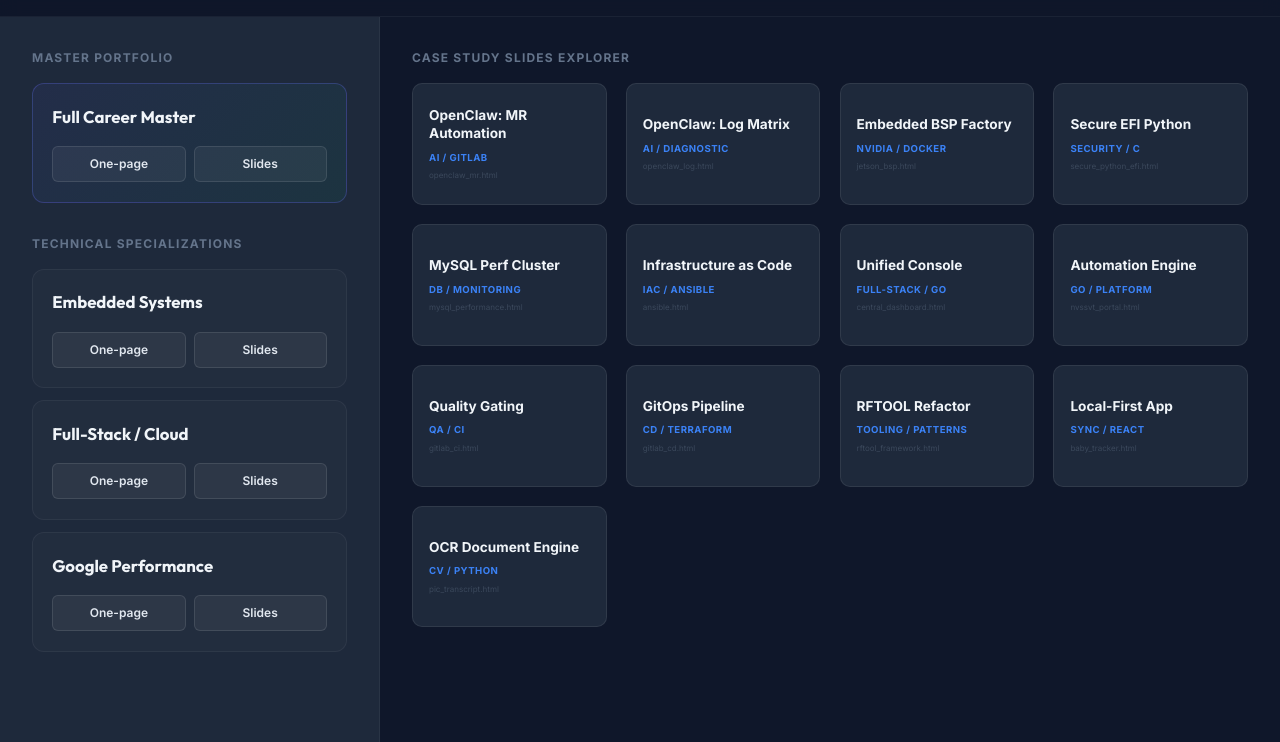
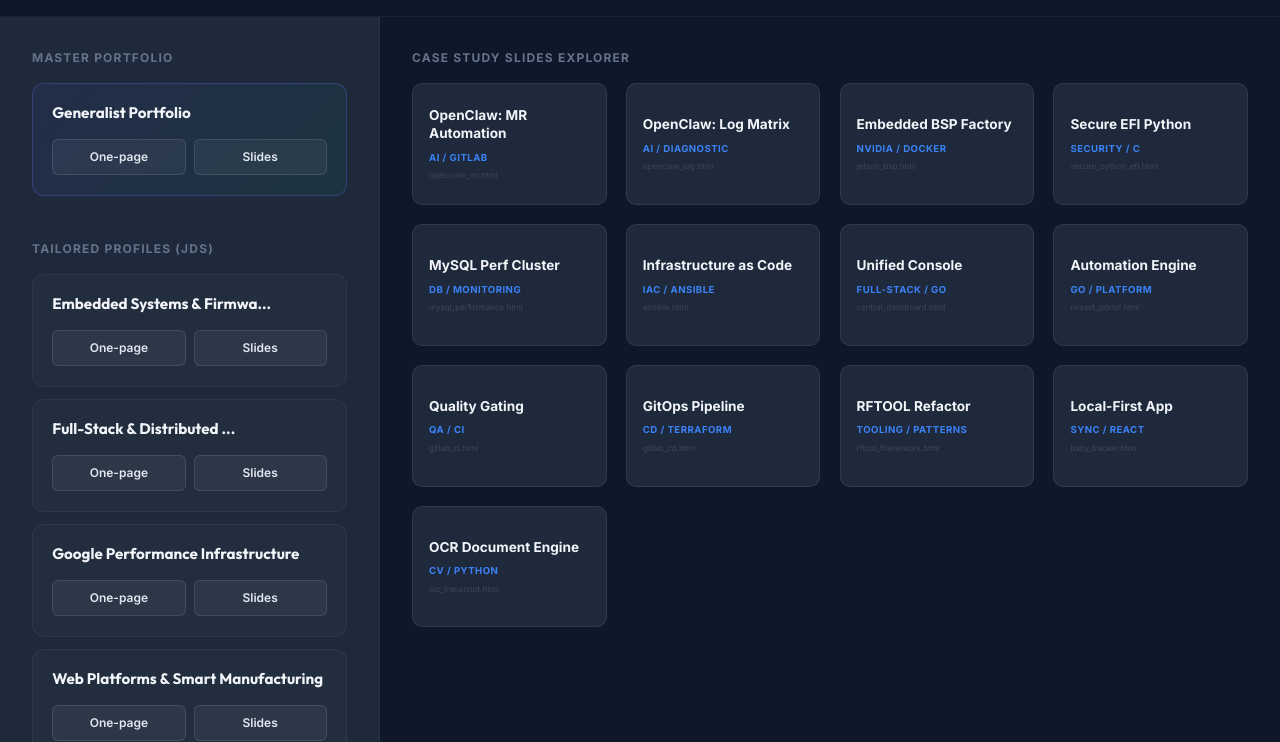
Before and after one commit to ch820328/resume, a website: page index.html in a window 1280 px wide. Shown: the part 58-800 px from the top of the page. Drawn offline with Linux system fonts and the light colour scheme.

Commit message:
feat: make Engineering Hub left panel dynamically load profiles from config

```diff
--- a/index.html
+++ b/index.html
@@ -180,48 +180,8 @@
 
     <div class="main-container">
         <!-- LEFT: RESUME HUB -->
-        <div class="resume-panel">
-            <div class="resume-section">
-                <span class="section-title">Master Portfolio</span>
-                <div class="resume-topic master-topic">
-                    <div class="topic-header">Full Career Master</div>
-                    <div class="btn-group">
-                        <a href="output/resume_master.pdf" target="_blank" class="btn-small">One-page</a>
-                        <a href="output/resume_slides.pdf" target="_blank" class="btn-small">Slides</a>
-                    </div>
-                </div>
-            </div>
-
-            <div class="resume-section">
-                <span class="section-title">Technical Specializations</span>
-
-                <!-- Embedded -->
-                <div class="resume-topic" style="margin-bottom: 0.8rem;">
-                    <div class="topic-header">Embedded Systems</div>
-                    <div class="btn-group">
-                        <a href="output/resume_embedded.pdf" target="_blank" class="btn-small">One-page</a>
-                        <a href="output/resume_slides_embedded.pdf" target="_blank" class="btn-small">Slides</a>
-                    </div>
-                </div>
-
-                <!-- Fullstack -->
-                <div class="resume-topic" style="margin-bottom: 0.8rem;">
-                    <div class="topic-header">Full-Stack / Cloud</div>
-                    <div class="btn-group">
-                        <a href="output/resume_fullstack.pdf" target="_blank" class="btn-small">One-page</a>
-                        <a href="output/resume_slides_fullstack.pdf" target="_blank" class="btn-small">Slides</a>
-                    </div>
-                </div>
-
-                <!-- Target Tailored -->
-                <div class="resume-topic">
-                    <div class="topic-header">Google Performance</div>
-                    <div class="btn-group">
-                        <a href="output/resume_tailored.pdf" target="_blank" class="btn-small">One-page</a>
-                        <a href="output/resume_slides_tailored.pdf" target="_blank" class="btn-small">Slides</a>
-                    </div>
-                </div>
-            </div>
+        <div class="resume-panel" id="dynamic-profiles-container">
+            <div style="color: var(--text-gray); font-size: 0.8rem;">Loading profiles...</div>
         </div>
 
         <!-- RIGHT: SLIDES EXPLORER -->
@@ -278,6 +238,64 @@
             grid.appendChild(div);
         });
 
+        // Load Profiles Dynamically
+        async function loadProfiles() {
+            try {
+                const response = await fetch('config/onepage_config.json');
+                const config = await response.json();
+                const container = document.getElementById('dynamic-profiles-container');
+
+                let masterHtml = '';
+                let specsHtml = '';
+
+                for (const [key, profile] of Object.entries(config.profiles)) {
+                    const onePagePdf = profile.output_file ? profile.output_file.replace('.html', '.pdf') : `resume_${key}.pdf`;
+                    const slidesPdf = key === 'master' ? 'resume_slides.pdf' : `resume_slides_${key}.pdf`;
+
+                    // Generate a shorter display name for the UI by taking the part inside parentheses if it exists, or truncating
+                    let displayName = profile.name;
+                    const match = displayName.match(/\((.*?)\)/);
+                    if (match) {
+                        displayName = match[1];
+                    } else if (displayName.length > 25) {
+                        displayName = displayName.substring(0, 25) + '...';
+                    }
+
+                    const template = `
+                        <div class="resume-topic ${key === 'master' ? 'master-topic' : ''}" style="margin-bottom: 0.8rem;">
+                            <div class="topic-header" style="font-size: 0.95rem; line-height: 1.2;">${displayName}</div>
+                            <div class="btn-group">
+                                <a href="output/${onePagePdf}" target="_blank" class="btn-small">One-page</a>
+                                <a href="output/${slidesPdf}" target="_blank" class="btn-small">Slides</a>
+                            </div>
+                        </div>
+                    `;
+
+                    if (key === 'master') {
+                        masterHtml += template;
+                    } else {
+                        specsHtml += template;
+                    }
+                }
+
+                container.innerHTML = `
+                    <div class="resume-section">
+                        <span class="section-title">Master Portfolio</span>
+                        ${masterHtml}
+                    </div>
+                    <div class="resume-section">
+                        <span class="section-title">Tailored Profiles (JDs)</span>
+                        ${specsHtml}
+                    </div>
+                `;
+            } catch(e) {
+                console.error("Error loading profiles", e);
+                document.getElementById('dynamic-profiles-container').innerHTML = '<div style="color:red;">Failed to load profiles.</div>';
+            }
+        }
+
+        loadProfiles();
+
         async function openSlide(slideId) {
             modalContent.innerHTML = '<div style="display:flex; justify-content:center; align-items:center; height:100%; color: #334155;">Loading Professional Slide...</div>';
             modal.style.display = 'flex';
```
